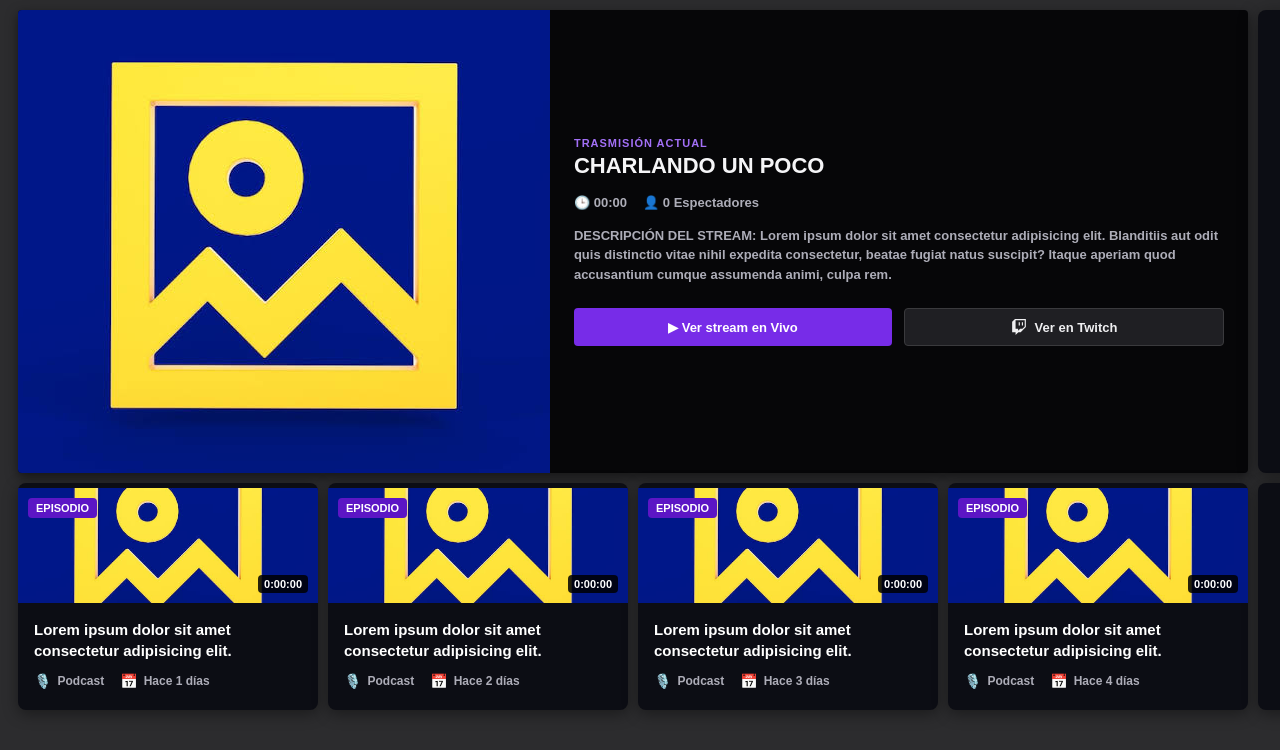
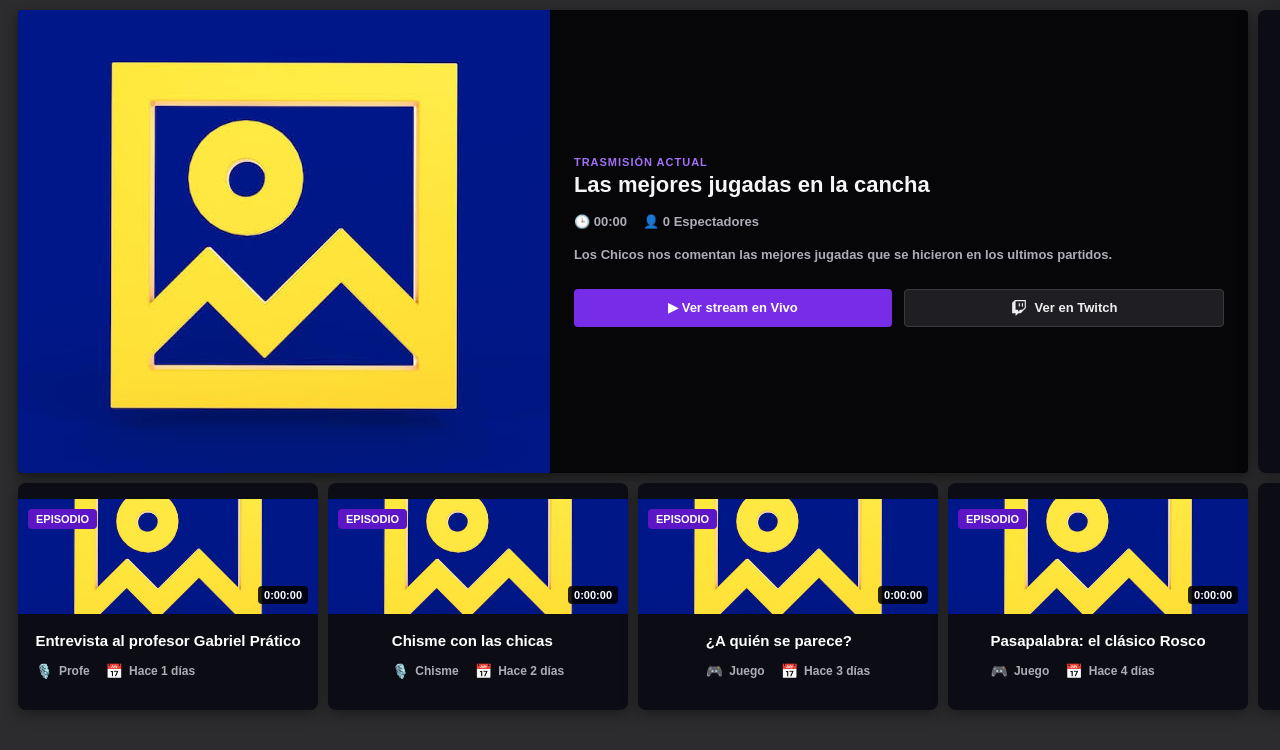
Before and after one commit to Manu937-code/previa_rec, a website: page index.html in a window 1280 px wide. Shown: the part 56-806 px from the top of the page. Drawn offline with Linux system fonts and the light colour scheme.

Commit message:
Content updateded 25/11

```diff
--- a/index.html
+++ b/index.html
@@ -38,7 +38,7 @@
                     <div class="stream-info">
                         <div>
                             <div class="stream-status">TRASMISIÓN ACTUAL</div>
-                            <h2 class="stream-title">CHARLANDO UN POCO</h2>
+                            <h2 class="stream-title">Las mejores jugadas en la cancha</h2>
 
                             <div class="stream-meta">
                                 <span class="meta-item">🕒 00:00</span>
@@ -46,12 +46,7 @@
                             </div>
 
                             <p class="stream-description">
-                                DESCRIPCIÓN DEL STREAM: Lorem ipsum dolor sit
-                                amet consectetur adipisicing elit. Blanditiis
-                                aut odit quis distinctio vitae nihil expedita
-                                consectetur, beatae fugiat natus suscipit?
-                                Itaque aperiam quod accusantium cumque assumenda
-                                animi, culpa rem.
+                                Los Chicos nos comentan las mejores jugadas que se hicieron en los ultimos partidos.
                             </p>
                         </div>
 
@@ -134,14 +129,13 @@
 
                     <div class="video-content">
                         <h3 class="video-title">
-                            Lorem ipsum dolor sit amet consectetur adipisicing
-                            elit.
+                            Entrevista al profesor Gabriel Prático
                         </h3>
 
                         <div class="video-meta">
                             <div class="meta-element">
                                 <span class="meta-icon">🎙️</span>
-                                <span>Podcast</span>
+                                <span>Profe</span>
                             </div>
                             <div class="meta-element">
                                 <span class="meta-icon">📅</span>
@@ -164,14 +158,13 @@
 
                     <div class="video-content">
                         <h3 class="video-title">
-                            Lorem ipsum dolor sit amet consectetur adipisicing
-                            elit.
+                            Chisme con las chicas
                         </h3>
 
                         <div class="video-meta">
                             <div class="meta-element">
                                 <span class="meta-icon">🎙️</span>
-                                <span>Podcast</span>
+                                <span>Chisme</span>
                             </div>
                             <div class="meta-element">
                                 <span class="meta-icon">📅</span>
@@ -194,14 +187,13 @@
 
                     <div class="video-content">
                         <h3 class="video-title">
-                            Lorem ipsum dolor sit amet consectetur adipisicing
-                            elit.
+                            ¿A quién se parece?
                         </h3>
 
                         <div class="video-meta">
                             <div class="meta-element">
-                                <span class="meta-icon">🎙️</span>
-                                <span>Podcast</span>
+                                <span class="meta-icon">🎮</span>
+                                <span>Juego</span>
                             </div>
                             <div class="meta-element">
                                 <span class="meta-icon">📅</span>
@@ -224,14 +216,13 @@
 
                     <div class="video-content">
                         <h3 class="video-title">
-                            Lorem ipsum dolor sit amet consectetur adipisicing
-                            elit.
+                            Pasapalabra: el clásico Rosco
                         </h3>
 
                         <div class="video-meta">
                             <div class="meta-element">
-                                <span class="meta-icon">🎙️</span>
-                                <span>Podcast</span>
+                                <span class="meta-icon">🎮</span>
+                                <span>Juego</span>
                             </div>
                             <div class="meta-element">
                                 <span class="meta-icon">📅</span>
```
